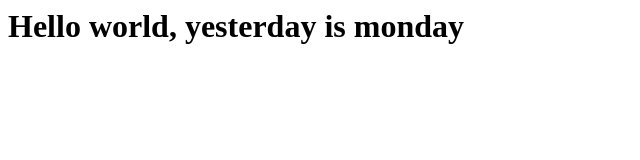
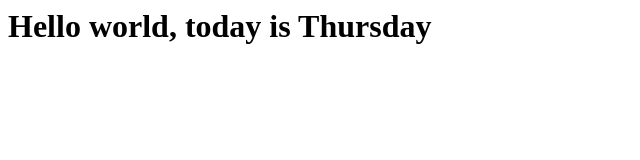
Before and after one commit to nsatwik/refactored-umbrella, a plain HTML site: page index.html in a window 1280 px wide. Shown: the whole page, without its empty margins (0-640 px from the left). Drawn offline with Linux system fonts and the light colour scheme.

Commit message:
Update index.html

```diff
--- a/index.html
+++ b/index.html
@@ -1,4 +1,4 @@
 
 <html>
-	<h1> Hello world, yesterday is monday</h1>
+	<h1> Hello world, today is Thursday</h1>
 </html>
```
